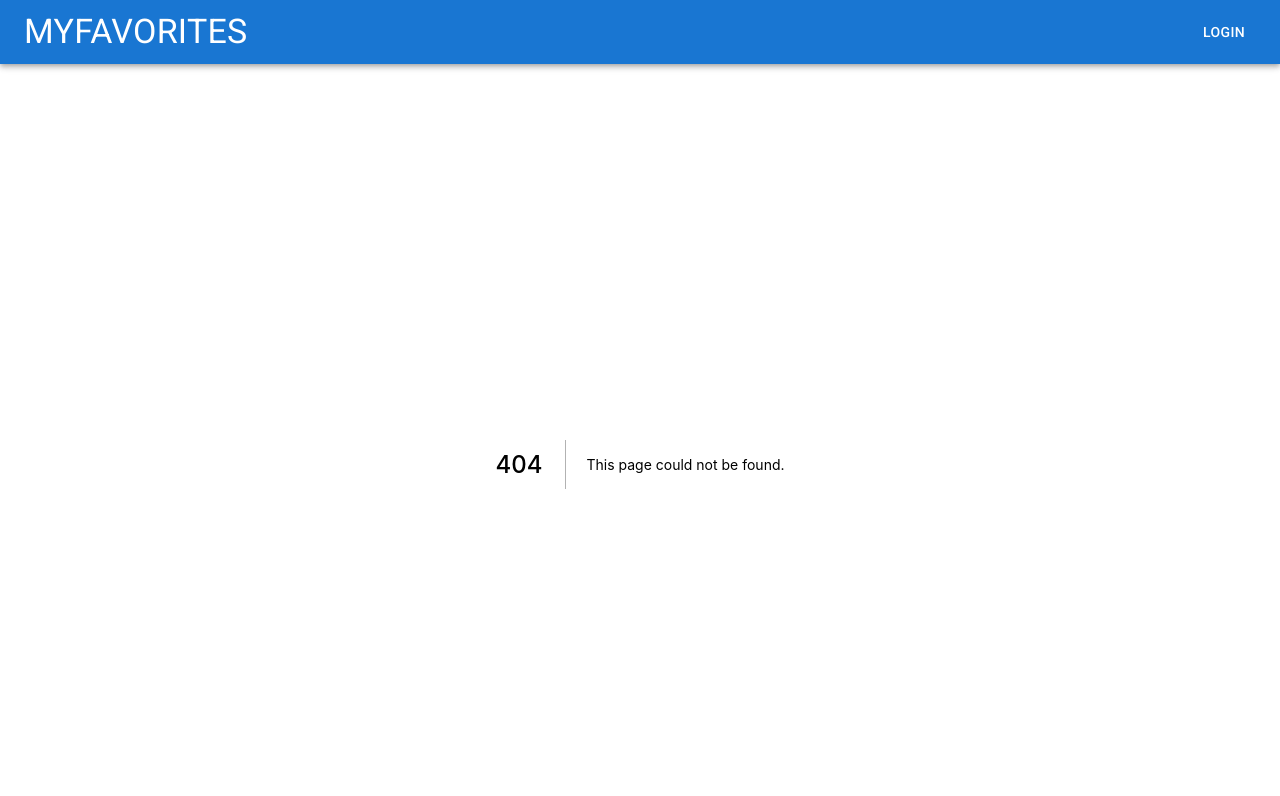
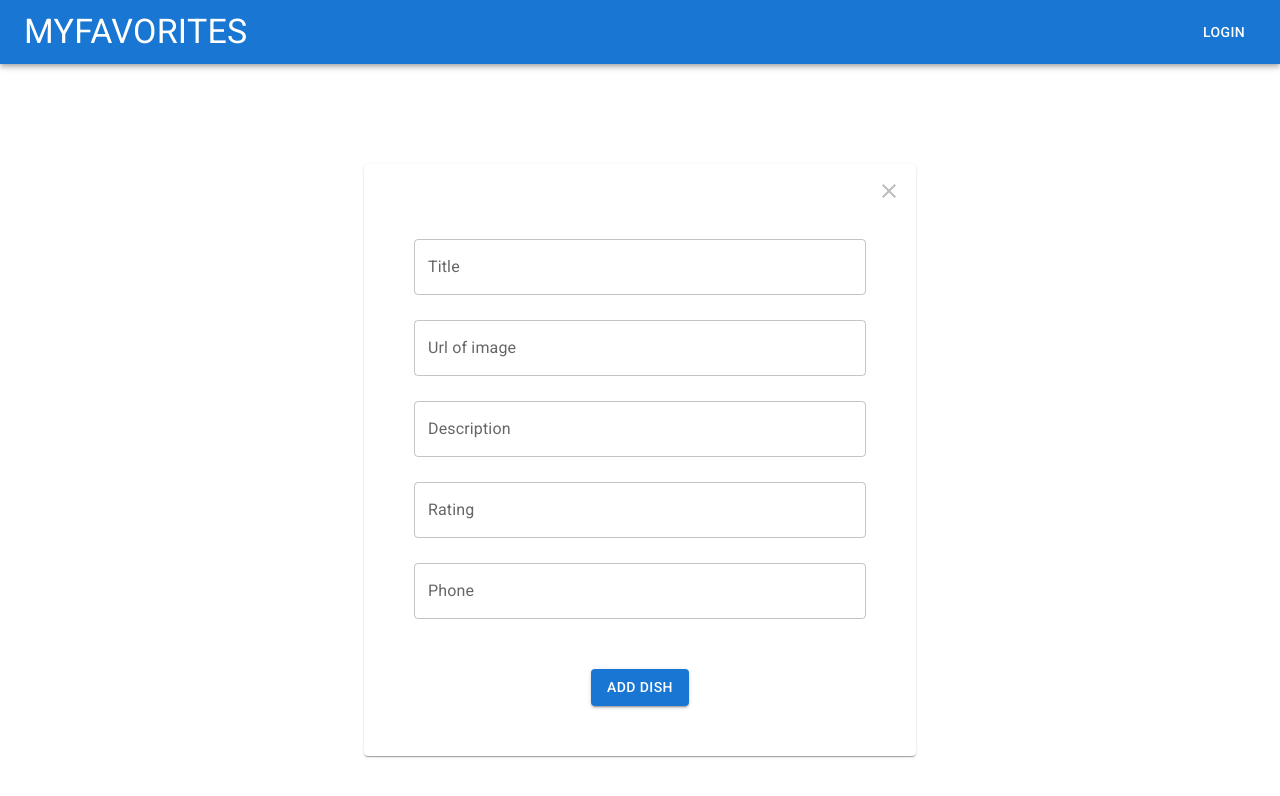
Before and after one commit to renras/favourite-dishes, a Next.js app: page /login in a window 1280 px wide. Before the commit this address had no page. Shown: the top 796 px of the page. Built offline with nearby package versions, Linux system fonts and the light colour scheme.

Commit message:
use nextjs link to navigate to login page when login is clicked

```diff
--- a/components/Layout/Layout.tsx
+++ b/components/Layout/Layout.tsx
@@ -4,6 +4,7 @@ import Box from "@mui/material/Box";
 import Toolbar from "@mui/material/Toolbar";
 import Button from "@mui/material/Button";
 import Container from "@mui/material/Container";
+import Link from "next/link";
 
 const Layout = ({ children }: { children: React.ReactNode }) => {
   return (
@@ -15,7 +16,9 @@ const Layout = ({ children }: { children: React.ReactNode }) => {
               <Typography variant="h4" component="h1" sx={{ flexGrow: 1 }}>
                 MYFAVORITES
               </Typography>
-              <Button color="inherit">Login</Button>
+              <Link href="/login" passHref>
+                <Button color="inherit">Login</Button>
+              </Link>
             </Toolbar>
           </Container>
         </AppBar>
--- /dev/null
+++ b/pages/login.tsx
@@ -0,0 +1,251 @@
+import React, { useContext } from "react";
+import AppContext from "../context/AppContext";
+import { useForm, SubmitHandler, Controller } from "react-hook-form";
+import isURL from "validator/lib/isURL";
+import { isValidPhoneNumber } from "libphonenumber-js";
+import TextField from "@mui/material/TextField";
+import Container from "@mui/material/Container";
+import Paper from "@mui/material/Paper";
+import Typography from "@mui/material/Typography";
+import Button from "@mui/material/Button";
+import CloseIcon from "@mui/icons-material/Close";
+import { toast } from "react-toastify";
+import "react-toastify/dist/ReactToastify.css";
+import { collection, addDoc } from "firebase/firestore";
+import { db } from "../lib/firebase-config";
+
+interface IFormInput {
+  title: string;
+  imgUrl: string;
+  description: string;
+  rating: number;
+  phone?: string;
+}
+
+const Form = () => {
+  const {
+    control,
+    handleSubmit,
+    formState: { errors },
+  } = useForm<IFormInput>();
+  const { dispatch } = useContext(AppContext);
+
+  const onSubmit: SubmitHandler<IFormInput> = (data) => {
+    const dishesCollectionRef = collection(db, "favorite-dishes");
+
+    const addDish = async () => {
+      await addDoc(dishesCollectionRef, {
+        name: data.title,
+        image: data.imgUrl,
+        description: data.description,
+        rating: data.rating,
+        phone: data.phone,
+      });
+    };
+
+    addDish();
+
+    document.body.style.cursor = "wait";
+
+    const notify = () => {
+      toast.success("Dish Added!", {
+        position: "bottom-left",
+        autoClose: 1000,
+        hideProgressBar: false,
+        closeOnClick: true,
+        pauseOnHover: true,
+        draggable: true,
+        progress: undefined,
+      });
+    };
+
+    notify();
+
+    dispatch({ type: "SET_INPUT_TEXT", payload: "" });
+    dispatch({ type: "FILTER_DISHES" });
+    dispatch({ type: "TOGGLE_MODAL", payload: false });
+
+    document.documentElement.style.setProperty("--overflow", "auto");
+    location.reload();
+  };
+
+  const toggleModal = () => {
+    dispatch({ type: "TOGGLE_MODAL", payload: false });
+    document.documentElement.style.setProperty("--overflow", "auto");
+    document.documentElement.style.setProperty("--padding-right", "0");
+  };
+
+  return (
+    <Container
+      component="form"
+      maxWidth="sm"
+      onSubmit={handleSubmit(onSubmit)}
+      data-testid="form"
+      sx={{ marginInline: "auto", marginTop: "100px" }}
+    >
+      <Paper
+        sx={{
+          display: "flex",
+          flexDirection: "column",
+          padding: "75px 50px 50px 50px",
+          position: "relative",
+        }}
+      >
+        <CloseIcon
+          sx={{
+            position: "absolute",
+            top: "15px",
+            right: "15px",
+            color: "#bdbdbd",
+            cursor: "pointer",
+          }}
+          onClick={toggleModal}
+        />
+        <Controller
+          name="title"
+          control={control}
+          rules={{ required: true }}
+          render={({ field }) => (
+            <TextField {...field} label="Title" variant="outlined" fullWidth />
+          )}
+        />
+        {errors.title?.type === "required" && (
+          <Typography
+            variant="caption"
+            component="p"
+            sx={{ marginLeft: "5px", color: "#e57373" }}
+          >
+            Title is required.
+          </Typography>
+        )}
+        <Controller
+          name="imgUrl"
+          control={control}
+          rules={{ required: true, validate: (value) => isURL(value) }}
+          render={({ field }) => (
+            <TextField
+              {...field}
+              label="Url of image"
+              variant="outlined"
+              fullWidth
+              sx={{ marginTop: "25px" }}
+            />
+          )}
+        />
+        {errors.imgUrl?.type === "required" && (
+          <Typography
+            variant="caption"
+            component="p"
+            sx={{ marginLeft: "5px", color: "#e57373" }}
+          >
+            Title is required.
+          </Typography>
+        )}
+        {errors.imgUrl?.type === "validate" && (
+          <Typography
+            variant="caption"
+            component="p"
+            sx={{ marginLeft: "5px", color: "#e57373" }}
+          >
+            Title is required.
+          </Typography>
+        )}
+        <Controller
+          name="description"
+          control={control}
+          rules={{ required: true }}
+          render={({ field }) => (
+            <TextField
+              {...field}
+              label="Description"
+              variant="outlined"
+              fullWidth
+              sx={{ marginTop: "25px" }}
+            />
+          )}
+        />
+        {errors.description?.type === "required" && (
+          <Typography
+            variant="caption"
+            component="p"
+            sx={{ marginLeft: "5px", color: "#e57373" }}
+          >
+            Description is required.
+          </Typography>
+        )}
+        <Controller
+          name="rating"
+          control={control}
+          rules={{ required: true, min: 1, max: 5 }}
+          render={({ field }) => (
+            <TextField
+              {...field}
+              type="number"
+              label="Rating"
+              variant="outlined"
+              fullWidth
+              sx={{ marginTop: "25px" }}
+            />
+          )}
+        />
+        {errors.rating?.type === "required" && (
+          <Typography
+            variant="caption"
+            component="p"
+            sx={{ marginLeft: "5px", color: "#e57373" }}
+          >
+            Rating is required.
+          </Typography>
+        )}
+        {errors.rating?.type === ("min" || "max") && (
+          <Typography
+            variant="caption"
+            component="p"
+            sx={{ marginLeft: "5px", color: "#e57373" }}
+          >
+            Pick a number from 1 to 5.
+          </Typography>
+        )}
+        <Controller
+          name="phone"
+          control={control}
+          rules={{
+            required: false,
+            validate: {
+              isValidPhoneNumber: (value) =>
+                value !== "" ? isValidPhoneNumber(value as string, "PH") : true,
+            },
+          }}
+          render={({ field }) => (
+            <TextField
+              type="tel"
+              {...field}
+              label="Phone"
+              variant="outlined"
+              fullWidth
+              sx={{ marginTop: "25px" }}
+            />
+          )}
+        />
+        {errors.phone?.type === "isValidPhoneNumber" && (
+          <Typography
+            variant="caption"
+            component="p"
+            sx={{ marginLeft: "5px", color: "#e57373" }}
+          >
+            Enter a valid phone number.
+          </Typography>
+        )}
+        <Button
+          type="submit"
+          variant="contained"
+          sx={{ alignSelf: "center", marginTop: "50px" }}
+        >
+          Add Dish
+        </Button>
+      </Paper>
+    </Container>
+  );
+};
+
+export default Form;
```
